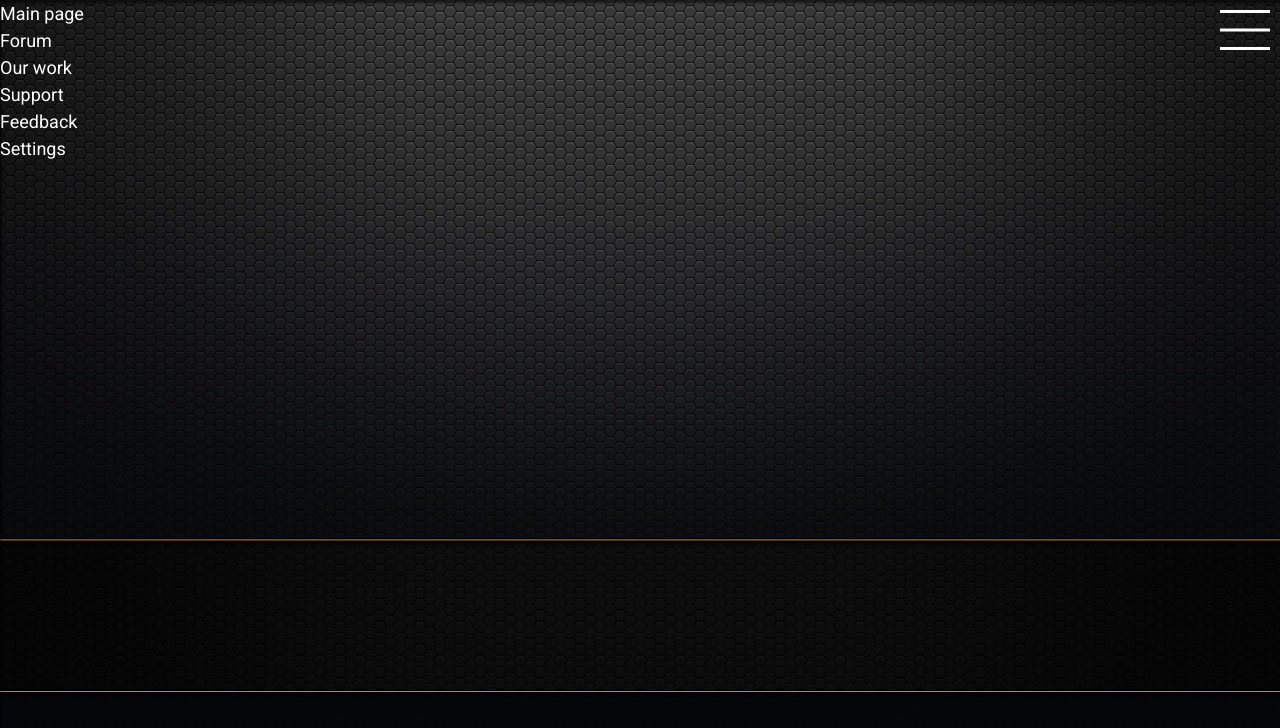
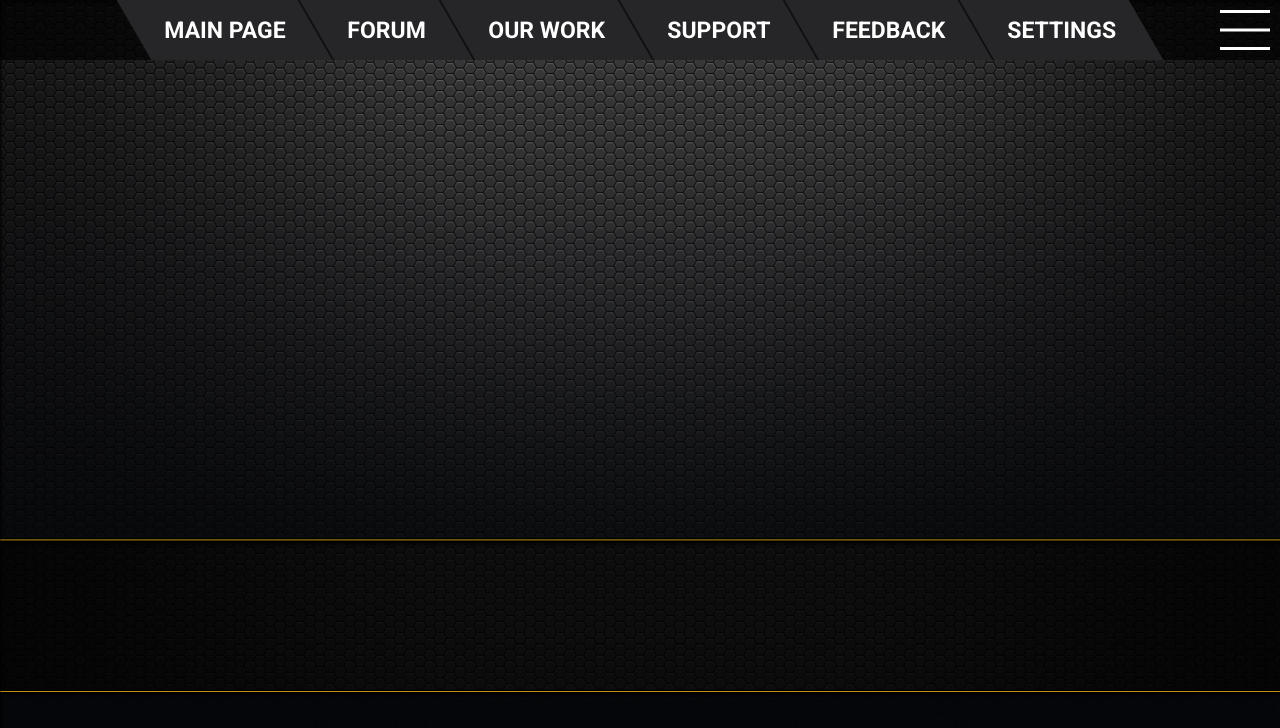
Before and after one commit to vpolyakov-blr/responsive-menu, a plain HTML site: page index.html in a window 1280 px wide. Drawn offline with Linux system fonts and the light colour scheme.

Commit message:
desktop version of the menu

```diff
--- a/index.html
+++ b/index.html
@@ -23,7 +23,7 @@
 			<p class="browsehappy">You are using an <strong>outdated</strong> browser. Please <a href="#">upgrade your browser</a> to improve your experience.</p>
 		<![endif]-->
 		<div class="main-screen">
-			<div class="main-screen__menu">
+			<div class="main-screen__menu active">
 				<nav>
 					<ul>
 						<li><a href="#">
@@ -46,12 +46,12 @@
 						</a></li>
 					</ul>
 				</nav>
-				<div class="main-screen__burger">
-					<div class="main-screen__drawing">
-						<span></span>
-					</div>
+			</div>
+			<div class="main-screen__burger">
+				<div class="main-screen__drawing">
+					<span></span>
+				</div>
 
-				</div>
 			</div>
 		</div>
 	<script src="js/main.js"></script>
--- a/sass/blocks/_main-screen.scss
+++ b/sass/blocks/_main-screen.scss
@@ -72,4 +72,48 @@
             bottom: 0;
         }
     }
+    &__menu{
+        background-color: rgba($color: black, $alpha: .7);
+        height: 60px;
+        position: relative;
+        top: -60px;
+        transition: all .3s linear;
+        nav{
+            height: 100%;
+        }
+        ul{
+            height: 100%;
+            display: flex;
+            justify-content: center;
+
+        }
+        li{
+            height: 100%;
+            position: relative;
+            display: flex;
+            align-items: center;
+            padding: 0 30px;
+            background-color: #262628;
+            transform: skew(30deg);
+            transition: all .2s linear;
+            cursor: pointer;
+            &:hover{
+                transform: translateY(7px) skew(30deg);
+                border-color: transparent;
+                box-shadow: 9px -3px 20px 0px rgba(50, 50, 50, 0.75);
+            }
+        }
+        li+li{
+            border-left: 2px solid #0e0f11;
+        }
+        a{
+            text-transform: uppercase;
+            font-size: 23px;
+            font-weight: 800;
+            transform: skew(-30deg);
+        }
+        &.active{
+            top: 0;
+        }
+    }
 }
```
Also changed, not shown: css/main.min.css.
